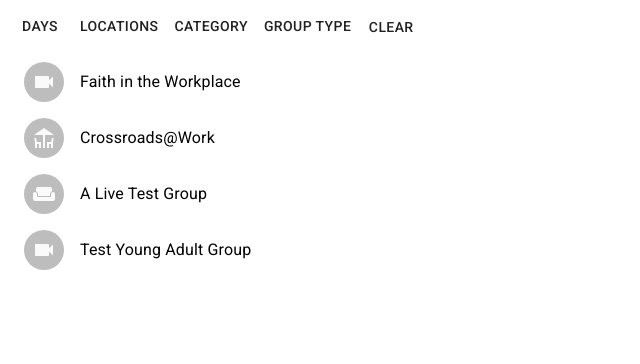
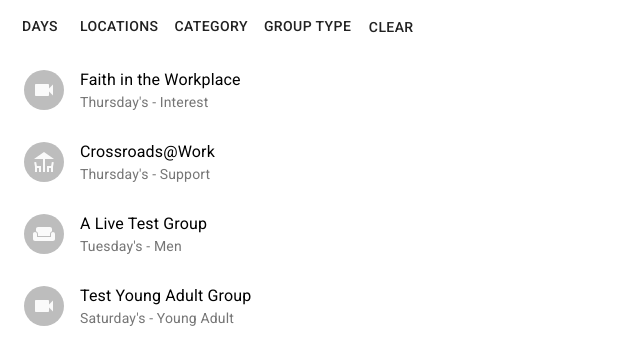
Before and after one commit to crossroads-mn/crgroups-react-client, a React app in the folder client/: page / in a window 1280 px wide. Shown: the top 364 px of the page, without its empty margins (0-640 px from the left). Built offline with nearby package versions, Linux system fonts and the light colour scheme.

Commit message:
List Item multi-line

```diff
--- a/client/src/GroupListItem.tsx
+++ b/client/src/GroupListItem.tsx
@@ -13,6 +13,9 @@ const GroupListItem = (props: { group: GroupData, onClick: (group: GroupData) =>
     const handleClick = () => {
         props.onClick(props.group);
     }
+
+    const primaryText = props.group.TITLE;
+    const secondaryText = `${props.group.MEET_DAY}'s - ${props.group.CATEGORY}`;
 
     let avatar;
 
@@ -44,7 +47,7 @@ const GroupListItem = (props: { group: GroupData, onClick: (group: GroupData) =>
             <ListItemAvatar>
                 { avatar }
             </ListItemAvatar>
-            <ListItemText>{props.group.TITLE}</ListItemText>
+            <ListItemText primary={primaryText} secondary={secondaryText}/>
         </ListItem>
     );
 };
```
